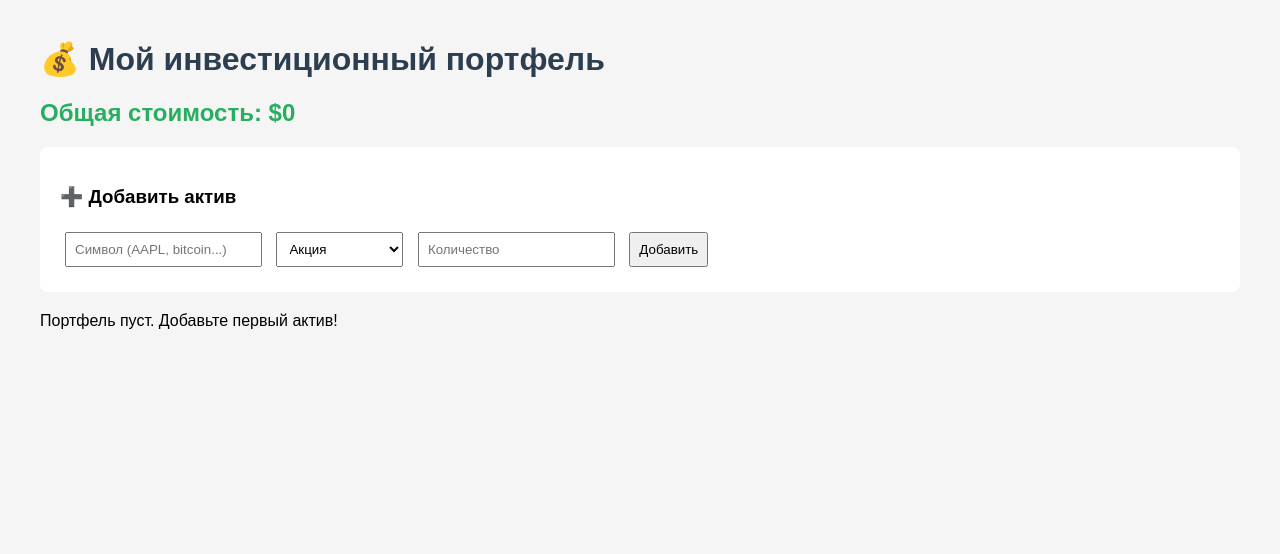
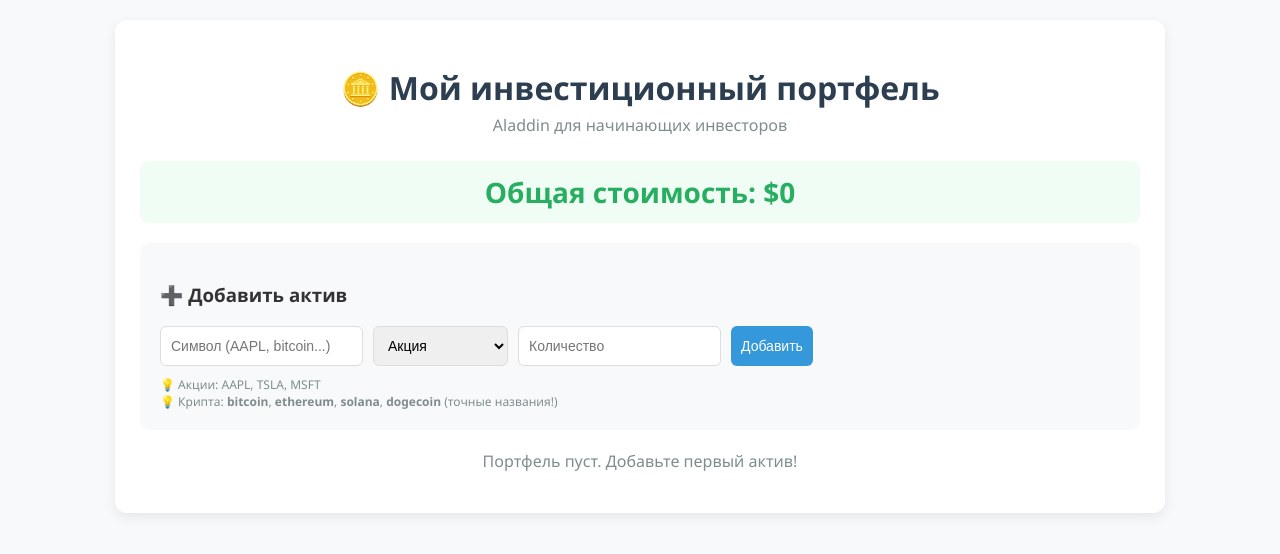
Before and after one commit to Espelinka/mini-aladdin, a Flask app: page / in a window 1280 px wide. Shown: the top 554 px of the page. Run offline with Flask 3, Linux system fonts and the light colour scheme; data that the repository does not hold is empty.

Commit message:
Update index.html

```diff
--- a/templates/index.html
+++ b/templates/index.html
@@ -1,23 +1,116 @@
-<!-- templates/index.html -->
 <!DOCTYPE html>
-<html>
+<html lang="ru">
 <head>
-    <meta charset="utf-8">
-    <title>Мой Мини-Aladdin</title>
+    <meta charset="UTF-8">
+    <meta name="viewport" content="width=device-width, initial-scale=1">
+    <title>Мой Мини-Aladdin 💰</title>
+    <script src="https://cdn.jsdelivr.net/npm/chart.js"></script>
     <style>
-        body { font-family: Arial, sans-serif; margin: 40px; background: #f5f5f5; }
-        h1 { color: #2c3e50; }
-        .total { font-size: 24px; font-weight: bold; color: #27ae60; margin: 20px 0; }
-        table { width: 100%; border-collapse: collapse; margin: 20px 0; }
-        th, td { padding: 10px; text-align: left; border-bottom: 1px solid #ddd; }
-        th { background: #ecf0f1; }
-        .add-form { background: white; padding: 20px; border-radius: 8px; margin: 20px 0; }
-        input, select, button { padding: 8px; margin: 5px; }
-        .remove-btn { background: #e74c3c; color: white; border: none; cursor: pointer; }
+        body {
+            font-family: 'Segoe UI', Tahoma, Geneva, Verdana, sans-serif;
+            background: #f8f9fa;
+            margin: 0;
+            padding: 20px;
+            color: #333;
+        }
+        .container {
+            max-width: 1000px;
+            margin: 0 auto;
+            background: white;
+            padding: 25px;
+            border-radius: 12px;
+            box-shadow: 0 4px 12px rgba(0,0,0,0.08);
+        }
+        h1 {
+            color: #2c3e50;
+            text-align: center;
+            margin-bottom: 5px;
+        }
+        .subtitle {
+            text-align: center;
+            color: #7f8c8d;
+            margin-bottom: 25px;
+        }
+        .total {
+            font-size: 28px;
+            font-weight: bold;
+            color: #27ae60;
+            text-align: center;
+            margin: 20px 0;
+            padding: 12px;
+            background: #f0fdf4;
+            border-radius: 8px;
+        }
+        .add-form {
+            background: #f8f9fa;
+            padding: 20px;
+            border-radius: 10px;
+            margin: 20px 0;
+        }
+        .form-row {
+            display: flex;
+            gap: 10px;
+            flex-wrap: wrap;
+            margin-bottom: 10px;
+        }
+        input, select, button {
+            padding: 10px;
+            border: 1px solid #ddd;
+            border-radius: 6px;
+            font-size: 14px;
+        }
+        button {
+            background: #3498db;
+            color: white;
+            cursor: pointer;
+            border: none;
+        }
+        button:hover {
+            background: #2980b9;
+        }
+        .remove-btn {
+            background: #e74c3c !important;
+            padding: 6px 10px !important;
+            font-size: 12px !important;
+        }
+        table {
+            width: 100%;
+            border-collapse: collapse;
+            margin: 20px 0;
+        }
+        th, td {
+            padding: 12px;
+            text-align: left;
+            border-bottom: 1px solid #eee;
+        }
+        th {
+            background: #f1f8ff;
+            color: #2c3e50;
+        }
+        .chart-container {
+            height: 200px;
+            margin: 15px 0;
+        }
+        .hint {
+            font-size: 12px;
+            color: #7f8c8d;
+            margin-top: 5px;
+        }
+        @media (max-width: 600px) {
+            .form-row {
+                flex-direction: column;
+            }
+            th, td {
+                padding: 8px 6px;
+                font-size: 14px;
+            }
+        }
     </style>
 </head>
 <body>
-    <h1>💰 Мой инвестиционный портфель</h1>
+    <div class="container">
+        <h1>🪙 Мой инвестиционный портфель</h1>
+        <div class="subtitle">Aladdin для начинающих инвесторов</div>
 
         <div class="total">Общая стоимость: ${{ total_value }}</div>
 
@@ -25,6 +118,7 @@
             <h3>➕ Добавить актив</h3>
             <form method="POST">
                 <input type="hidden" name="action" value="add">
+                <div class="form-row">
                     <input type="text" name="symbol" placeholder="Символ (AAPL, bitcoin...)" required>
                     <select name="type" required>
                         <option value="stock">Акция</option>
@@ -32,40 +126,93 @@
                     </select>
                     <input type="number" name="amount" placeholder="Количество" step="any" min="0" required>
                     <button type="submit">Добавить</button>
+                </div>
             </form>
+            <div class="hint">
+                💡 Акции: AAPL, TSLA, MSFT<br>
+                💡 Крипта: <b>bitcoin</b>, <b>ethereum</b>, <b>solana</b>, <b>dogecoin</b> (точные названия!)
+            </div>
         </div>
 
         {% if portfolio %}
         <h3>📊 Мои активы</h3>
         <table>
             <tr>
-            <th>Символ</th>
+                <th>Актив</th>
                 <th>Тип</th>
-            <th>Количество</th>
-            <th>Цена ($)</th>
-            <th>Стоимость ($)</th>
-            <th>Действие</th>
+                <th>Кол-во</th>
+                <th>Цена</th>
+                <th>Стоимость</th>
+                <th>Куплено</th>
+                <th>График</th>
+                <th></th>
             </tr>
             {% for item in portfolio %}
             <tr>
-            <td>{{ item.symbol.upper() }}</td>
-            <td>{{ "Акция" if item.type == "stock" else "Крипта" }}</td>
-            <td>{{ item.amount }}</td>
-            <td>{{ "%.4f"|format(item.price) if item.price else "—"}}$</td>
-            <td>{{ item.value }}$</td>
+                <td><b>{{ item.symbol.upper() }}</b></td>
+                <td>{{ "📈 Акция" if item.type == "stock" else "🪙 Крипта" }}</td>
+                <td>{{ "%.4f"|format(item.amount) if item.amount < 1 else item.amount }}</td>
+                <td>${{ "%.4f"|format(item.price) if item.price else "—"}}$</td>
+                <td style="color: {% if item.value > 0 %}#27ae60{% else %}#e74c3c{% endif %}">
+                    ${{ item.value }}
+                </td>
+                <td>{{ item.buy_date }}</td>
+                <td>
+                    <canvas id="chart-{{ item.id }}" class="chart-container"></canvas>
+                </td>
                 <td>
                     <form method="POST" style="display:inline;">
                         <input type="hidden" name="action" value="remove">
-                    <input type="hidden" name="index" value="{{ loop.index0 }}">
+                        <input type="hidden" name="id" value="{{ item.id }}">
                         <button type="submit" class="remove-btn">Удалить</button>
                     </form>
                 </td>
             </tr>
             {% endfor %}
         </table>
+
+        <script>
+            function loadChart(assetId, assetType, symbol) {
+                fetch(`/chart/${assetType}/${symbol}`)
+                    .then(res => res.json())
+                    .then(data => {
+                        if (data.error) return;
+                        const ctx = document.getElementById(`chart-${assetId}`).getContext('2d');
+                        new Chart(ctx, {
+                            type: 'line',
+                            data: {
+                                labels: data.map(d => d.date),
+                                datasets: [{
+                                    label: 'Цена, $',
+                                    data: data.map(d => d.price),
+                                    borderColor: '#3498db',
+                                    tension: 0.3,
+                                    fill: false
+                                }]
+                            },
+                            options: {
+                                responsive: true,
+                                maintainAspectRatio: false,
+                                plugins: { legend: { display: false } },
+                                scales: {
+                                    x: { display: false },
+                                    y: { display: true }
+                                }
+                            }
+                        });
+                    })
+                    .catch(console.error);
+            }
+
+            // Загружаем все графики
+            {% for item in portfolio %}
+                loadChart({{ item.id }}, "{{ item.type }}", "{{ item.symbol }}");
+            {% endfor %}
+        </script>
+
         {% else %}
-    <p>Портфель пуст. Добавьте первый актив!</p>
+        <p style="text-align:center; color:#7f8c8d;">Портфель пуст. Добавьте первый актив!</p>
         {% endif %}
-
+    </div>
 </body>
 </html>
```
Lines whose indentation alone changed are shown as unchanged.
